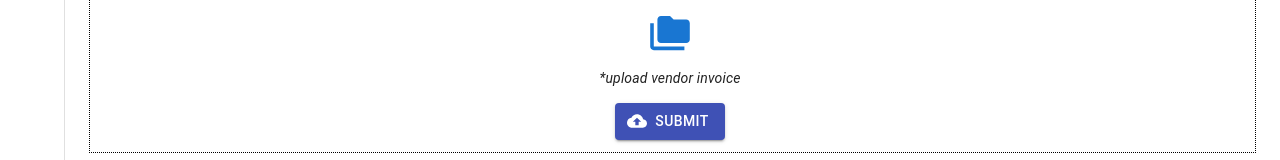
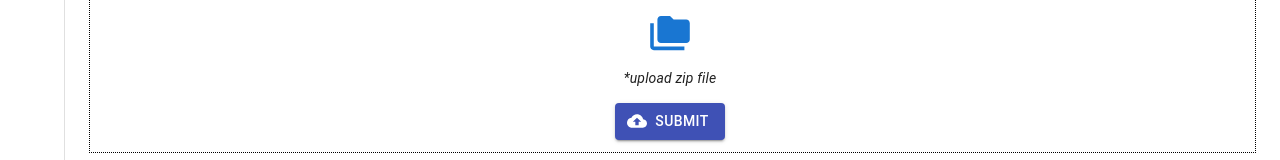
Before and after one commit to Bashar200/invoicer, a React (Create React App) app: page / in a window 1280 px wide. Shown: the part 375-535 px from the top of the page. Built offline with nearby package versions, Linux system fonts and the light colour scheme.

Commit message:
modified url for pdf upload

```diff
--- a/src/components/FileUpload/FileUpload.js
+++ b/src/components/FileUpload/FileUpload.js
@@ -47,7 +47,7 @@ export default function UploadButton() {
         formData.append("file", selectedFile || selectedExcel);
 
         axios
-          .post(`http://192.168.5.42:80/invoice/gupshup/whatsapp?vendor_name=${vendor}&mode=${mode}`, formData)
+          .post(`http://192.168.5.213:80/invoice?vendor_name=${vendor}&mode=${mode}`, formData)
           .then((response) => {
             console.log("File uploaded successfully:", response.data);
           })
@@ -165,7 +165,7 @@ export default function UploadButton() {
         </IconButton>
       </label>
       <p style={paragraphStyle}>
-        <i>*upload vendor invoice</i>
+        <i>*upload zip file</i>
       </p>
 
       <Button
```
